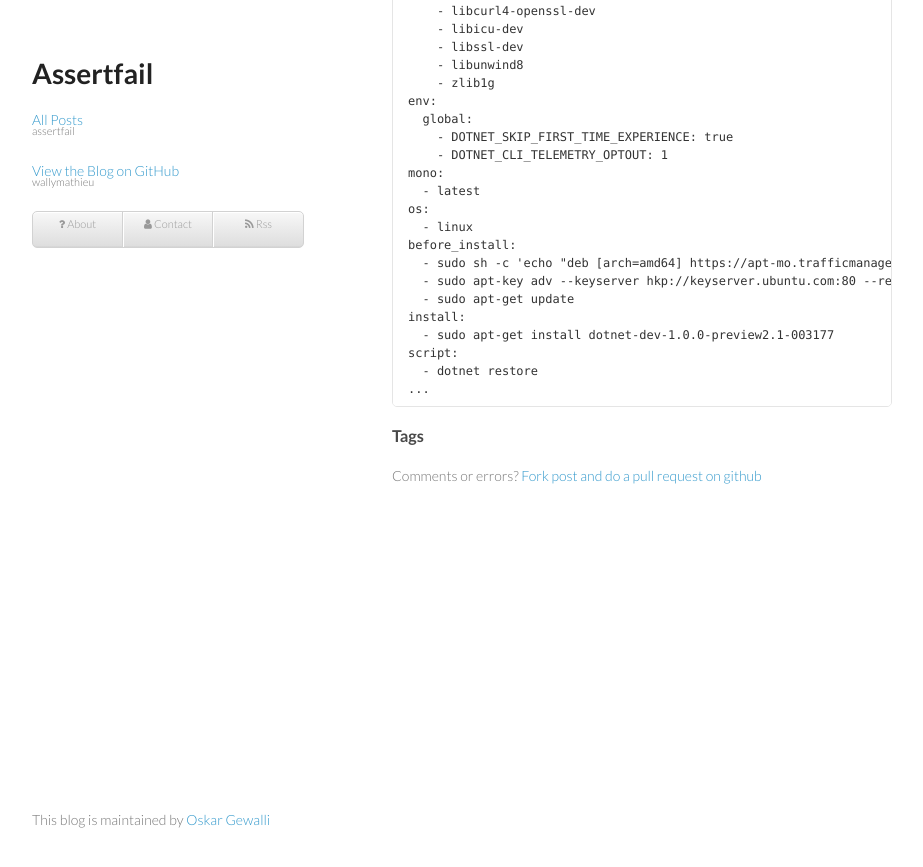
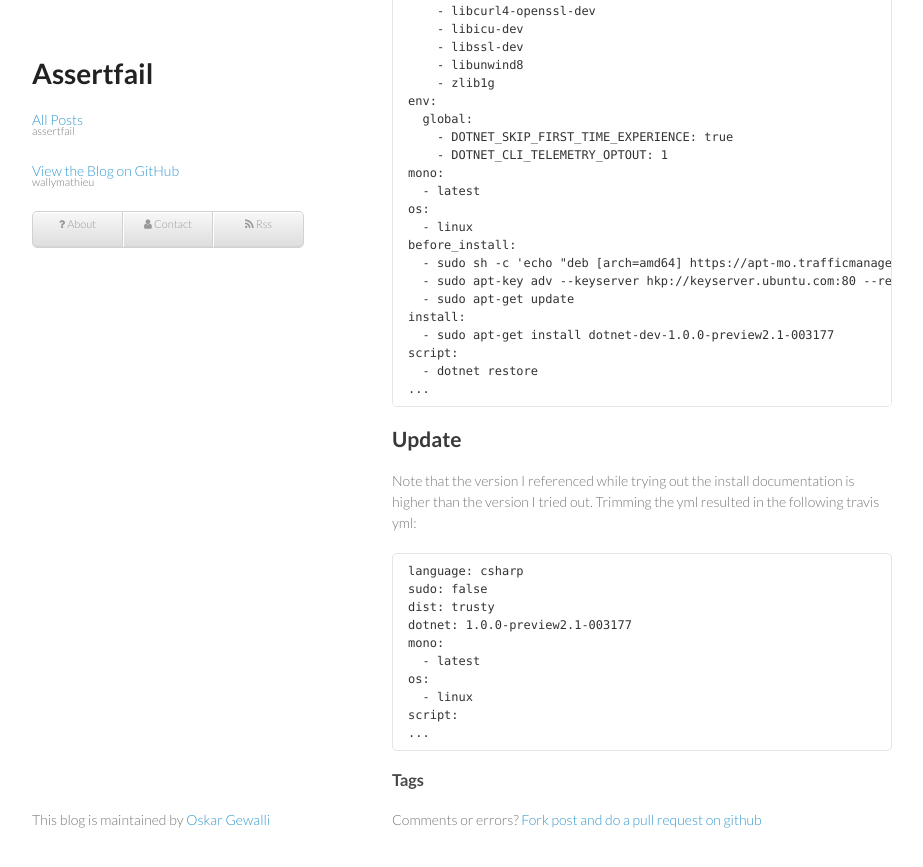
Before and after one commit to wallymathieu/assertfail, a Jekyll site: the page built from _posts/2017-01-29-Running-dotnet-core-11-on-appveyor-and-travis.md, in a window 1280 px wide and 900 px high, scrolled down 1848 px. Shown: the top 867 px of the window, without its empty margins (178-1101 px from the left). Built offline with Jekyll 4.4.1, drawn with Linux system fonts in a browser that asks for light colours; nearby versions of some CDN libraries.

Commit message:
Update based on observation of version numbers

````diff
--- a/_posts/2017-01-29-Running-dotnet-core-11-on-appveyor-and-travis.md
+++ b/_posts/2017-01-29-Running-dotnet-core-11-on-appveyor-and-travis.md
@@ -103,3 +103,20 @@ script:
   - dotnet restore
 ...
 ```
+
+## Update
+
+Note that the version I referenced while trying out the install documentation is higher than the version I tried out. Trimming the yml resulted in the following travis yml:
+
+```
+language: csharp
+sudo: false
+dist: trusty
+dotnet: 1.0.0-preview2.1-003177
+mono:
+  - latest
+os:
+  - linux
+script:
+...
+```
````
